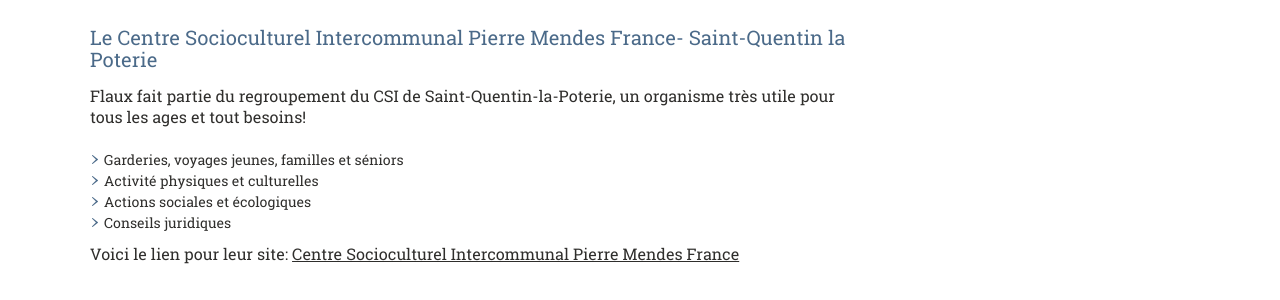
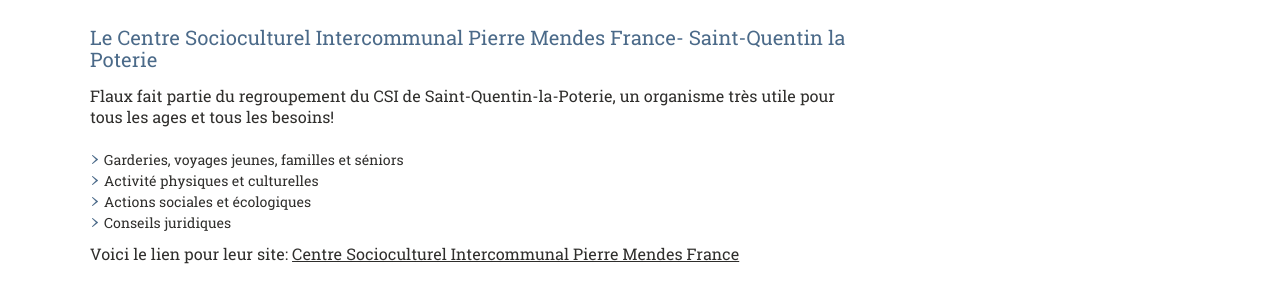
Before and after one commit to Flaux-Village/flaux-village.github.io, a Jekyll site: the page built from csi.md, in a window 1280 px wide. Shown: the part 625-925 px from the top of the page. Built offline with Jekyll 4.4.1, drawn with Linux system fonts in a browser that asks for light colours; our own code applies the rules of GitHub Pages for plain Markdown files.

Commit message:
Update csi.md

```diff
--- a/csi.md
+++ b/csi.md
@@ -26,7 +26,7 @@
 
 ## Le Centre Socioculturel Intercommunal Pierre Mendes France- Saint-Quentin la Poterie <br>
 
-Flaux fait partie du regroupement du CSI de Saint-Quentin-la-Poterie, un organisme très utile pour tous les ages et tout besoins!<br>
+Flaux fait partie du regroupement du CSI de Saint-Quentin-la-Poterie, un organisme très utile pour tous les ages et tous les besoins!<br>
 
 * Garderies, voyages jeunes, familles et séniors<br>
 * Activité physiques et culturelles<br>
```
